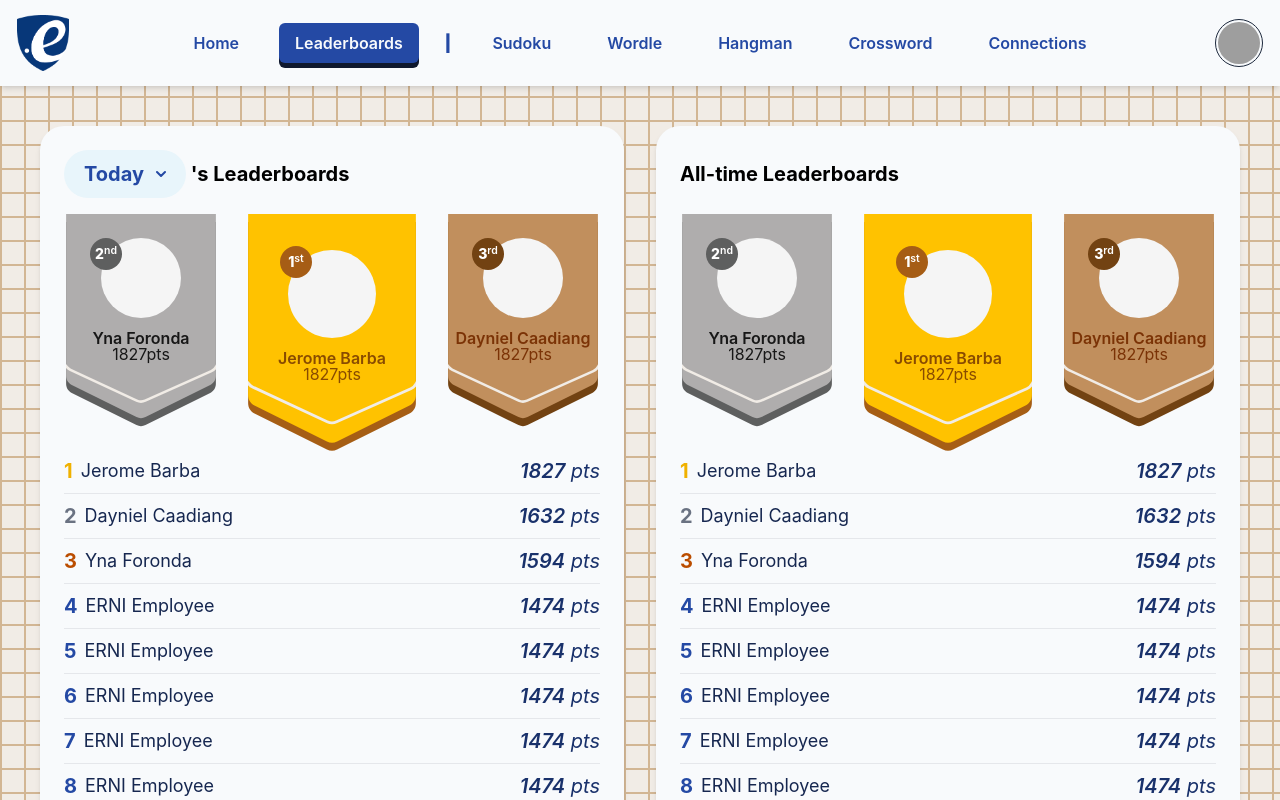
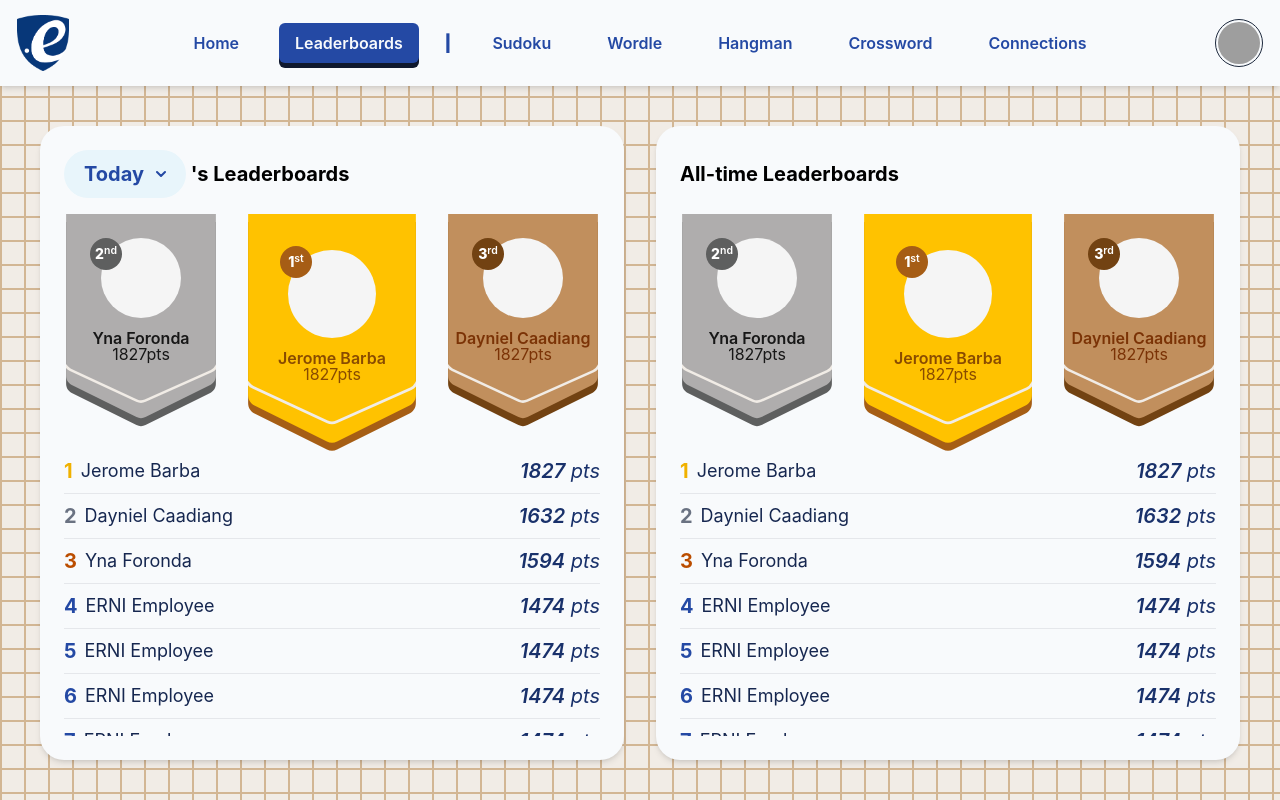
Before and after one commit to K-N-B/better-play-ERNI, a React (Vite) app in the folder frontend/: page /leaderboards in a window 1280 px wide. Shown: the top 800 px of the page. Built offline with nearby package versions, Linux system fonts and the light colour scheme; grey boxes are pictures that could not be loaded; a web font is replaced by a local one.

Commit message:
Added handling for overflow of leaderboard on smaller screens

```diff
--- a/frontend/src/App.tsx
+++ b/frontend/src/App.tsx
@@ -14,9 +14,9 @@ function App() {
   return (
     <>
 
-      <div className="min-h-screen flex flex-col h-dvh w-dvw bg-[#F1ECE6] absolute inset-0 bg-[linear-gradient(to_right,#D2B694_2px,transparent_1px),linear-gradient(to_bottom,#D2B694_2px,transparent_1px)] bg-[size:24px_24px]">
+      <div className="flex flex-col h-dvh w-dvw bg-[#F1ECE6]  bg-[linear-gradient(to_right,#D2B694_2px,transparent_1px),linear-gradient(to_bottom,#D2B694_2px,transparent_1px)] bg-[size:24px_24px]">
         <Navbar />
-        <main className="h-full w-full">
+        <main className="h-full w-full overflow-hidden">
           <div className="h-full w-full p-10">
             <Routes>
               <Route path="/" element={<Home />} />
--- a/frontend/src/leaderboards.tsx
+++ b/frontend/src/leaderboards.tsx
@@ -42,8 +42,8 @@ export default function Leaderboards() {
 
   const options = ["Today", "This week", "This month"];
   return (
-    <div className="grid grid-cols-2 h-full gap-8">
-      <div className="bg-slate-50 rounded-3xl p-6 shadow-md">
+    <div className="grid grid-cols-2 h-full gap-8 ">
+      <div className="flex flex-col bg-slate-50 rounded-3xl p-6 shadow-md overflow-hidden">
         <span className="flex justify-start items-center">
           <button
             id="dropdownButton"
@@ -192,7 +192,7 @@ export default function Leaderboards() {
             </div>
           </div>
         </div>
-        <div>
+        <div className="flex-grow overflow-y-auto">
           {hasData ? (
             <ul className="divide-y divide-gray-200">
               {leaderboardData.map((player) => (
@@ -232,7 +232,7 @@ export default function Leaderboards() {
           )}
         </div>
       </div>
-      <div className="bg-slate-50 rounded-3xl p-6 shadow-md">
+      <div className="flex flex-col bg-slate-50 rounded-3xl p-6 shadow-md overflow-hidden">
         <div className="flex justify-start items-center">
           <h2 className="text-xl font-bold text-center py-2.5 ">All-time Leaderboards</h2>
 
@@ -341,7 +341,7 @@ export default function Leaderboards() {
             </div>
           </div>
         </div>
-        <div>
+        <div className="flex-grow overflow-y-auto">
           {hasData ? (
             <ul className="divide-y divide-gray-200">
               {leaderboardData.map((player) => (
```
